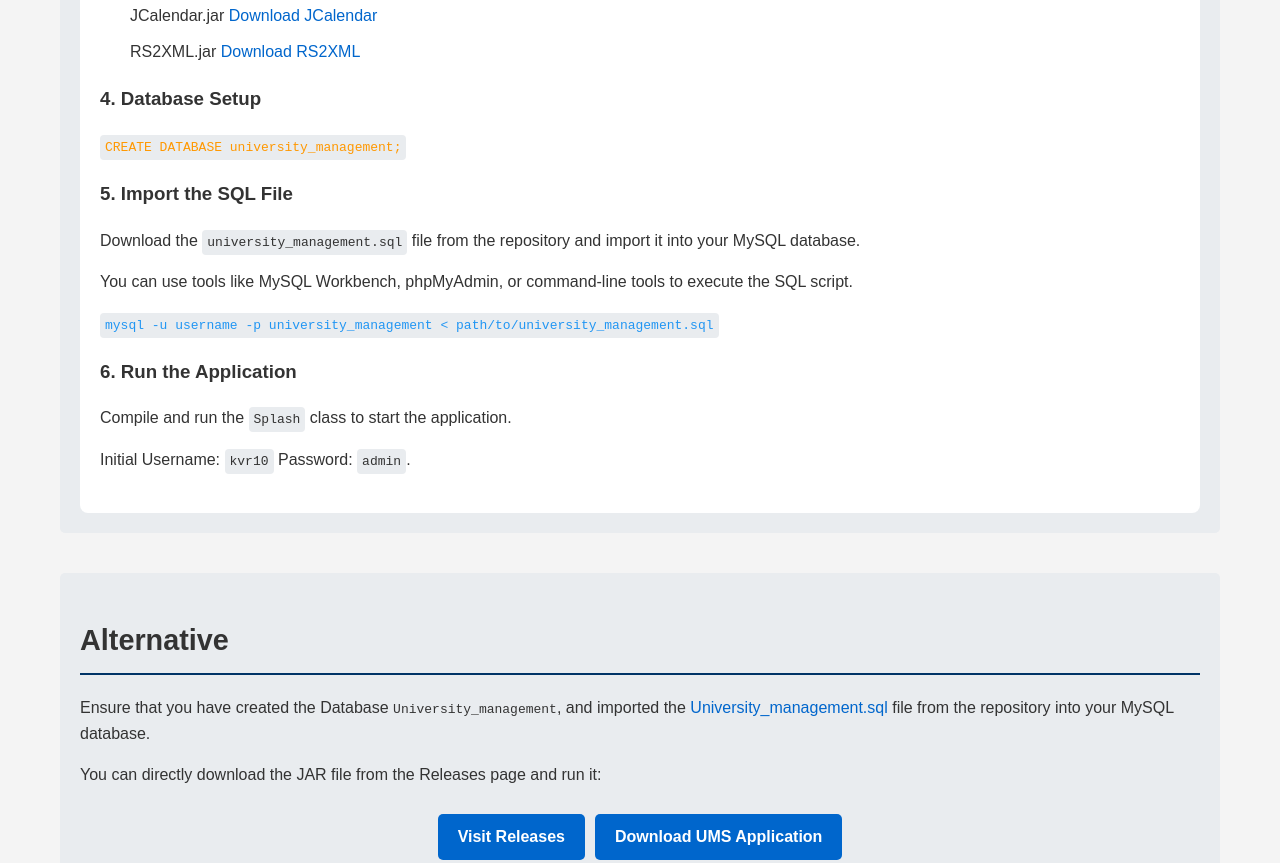
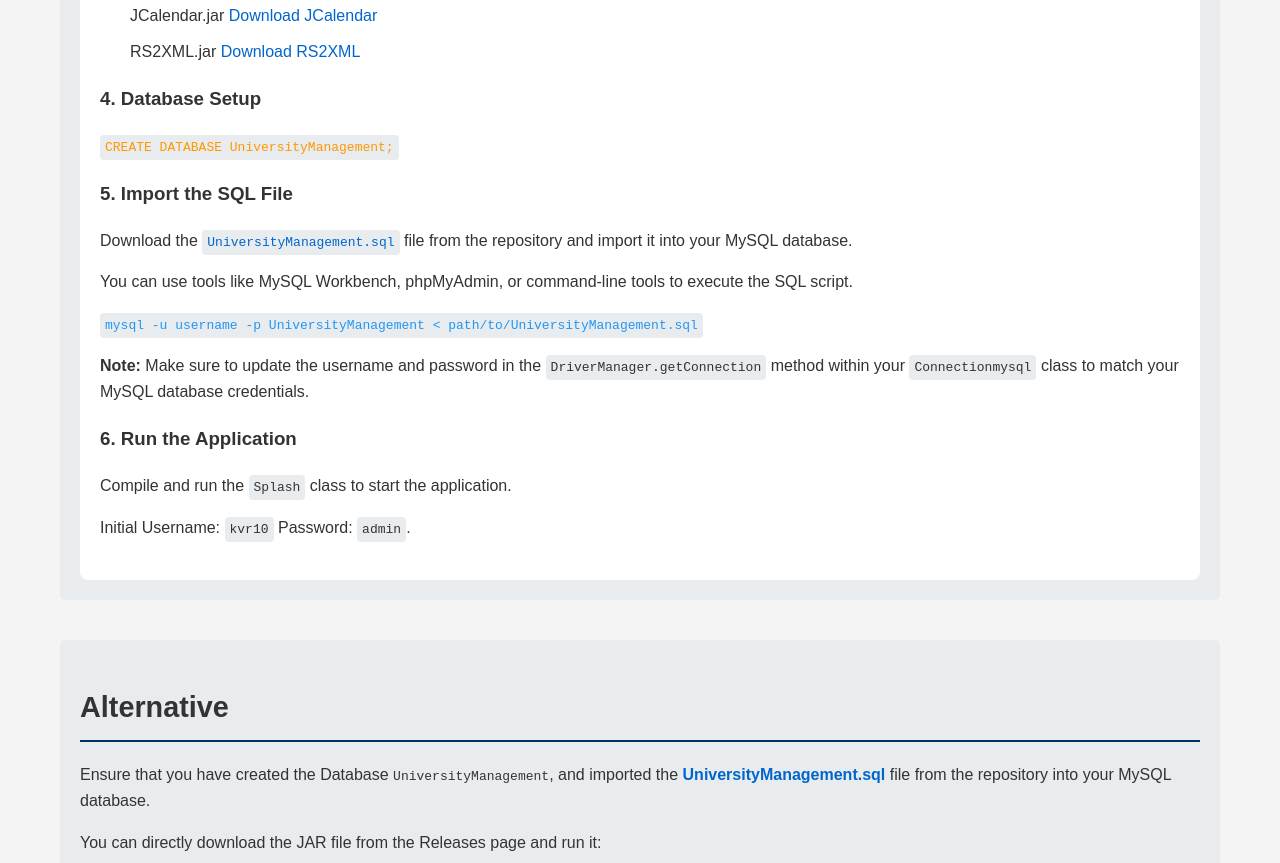
Before and after one commit to Kvr-10/University-Management-System, a plain HTML site: page docs/index.html in a window 1280 px wide. Shown: the part 2431-3294 px from the top of the page. Drawn offline with Linux system fonts and the light colour scheme.

Commit message:
Version 2.0 - Website Minor Changes

```diff
--- a/docs/index.html
+++ b/docs/index.html
@@ -85,13 +85,16 @@
         </div>
         <div class="step">
             <h3>4. Database Setup</h3>
-            <p class="db-command"><code>CREATE DATABASE university_management;</code></p>
+            <p class="db-command"><code>CREATE DATABASE UniversityManagement;</code></p>
         </div>
         <div class="step">
             <h3>5. Import the SQL File</h3>
-            <p>Download the <code>university_management.sql</code> file from the repository and import it into your MySQL database.</p>
+            <p>Download the <a href="https://github.com/Kvr-10/University-Management-System/tree/master/database" target="_blank" rel="noopener noreferrer"><code>UniversityManagement.sql</code></a> file from the repository and import it into your MySQL database.</p>
             <p>You can use tools like MySQL Workbench, phpMyAdmin, or command-line tools to execute the SQL script.</p>
-            <p class="import-command"><code>mysql -u username -p university_management < path/to/university_management.sql</code></p>
+            <p class="import-command"><code>mysql -u username -p UniversityManagement < path/to/UniversityManagement.sql</code></p>
+            <p>
+                <b>Note:</b> Make sure to update the username and password in the <code>DriverManager.getConnection</code> method within your <code>Connectionmysql</code> class to match your MySQL database credentials.
+            </p>
         </div>
         <div class="step">
             <h3>6. Run the Application</h3>
@@ -104,7 +107,7 @@
 
         <section id="alternative" class="alternative-section">
             <h2>Alternative</h2>
-            <p>Ensure that you have created the Database <code>University_management</code>, and imported the <a href="https://github.com/Kvr-10/University-Management-System/tree/master/database" target="_blank" rel="noopener noreferrer">University_management.sql</a> file from the repository into your MySQL database.</p>
+            <p>Ensure that you have created the Database <code>UniversityManagement</code>, and imported the <a href="https://github.com/Kvr-10/University-Management-System/tree/master/database" target="_blank" rel="noopener noreferrer"><b>UniversityManagement.sql</b></a> file from the repository into your MySQL database.</p>
             <p>You can directly download the JAR file from the Releases page and run it:</p>
             <div class="button-container">
                 <a class="download-link" href="https://github.com/Kvr-10/University-Management-System/releases/latest" target="_blank" download><b>Visit Releases</b></a>
```
